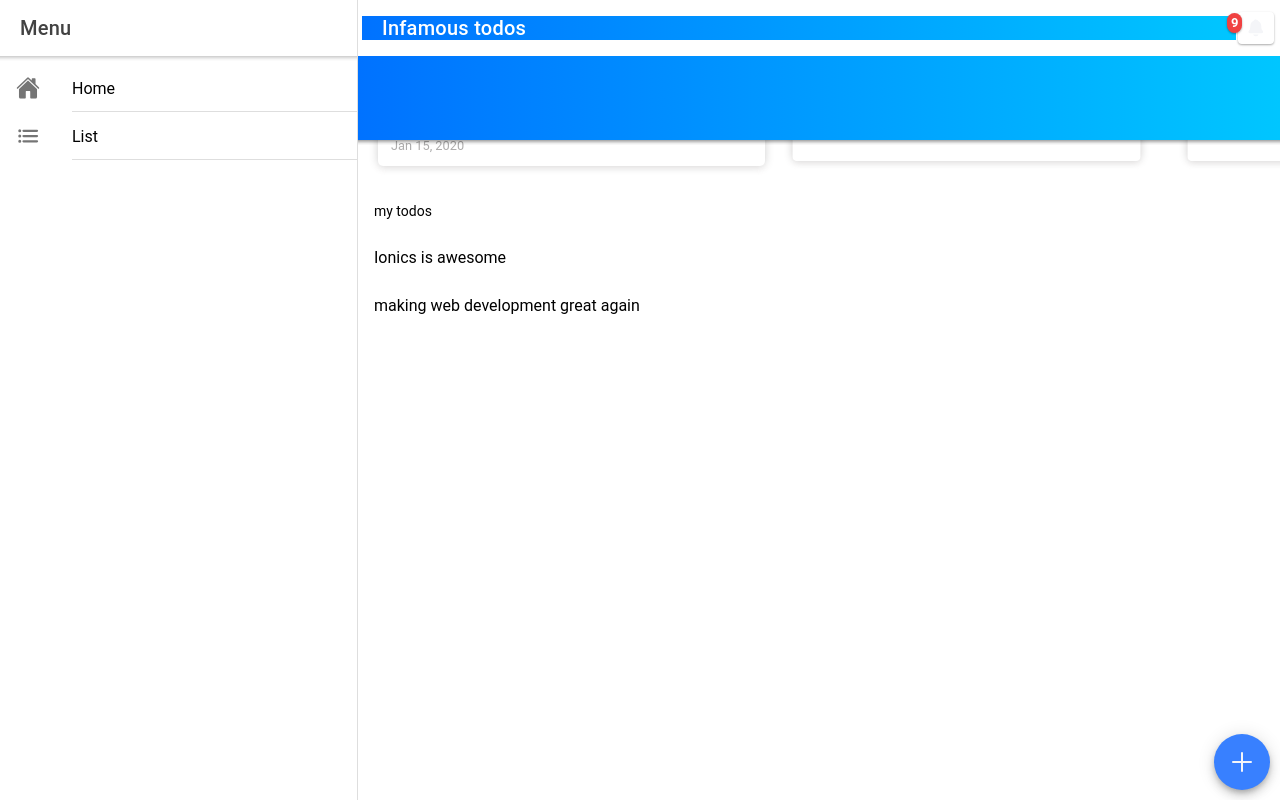
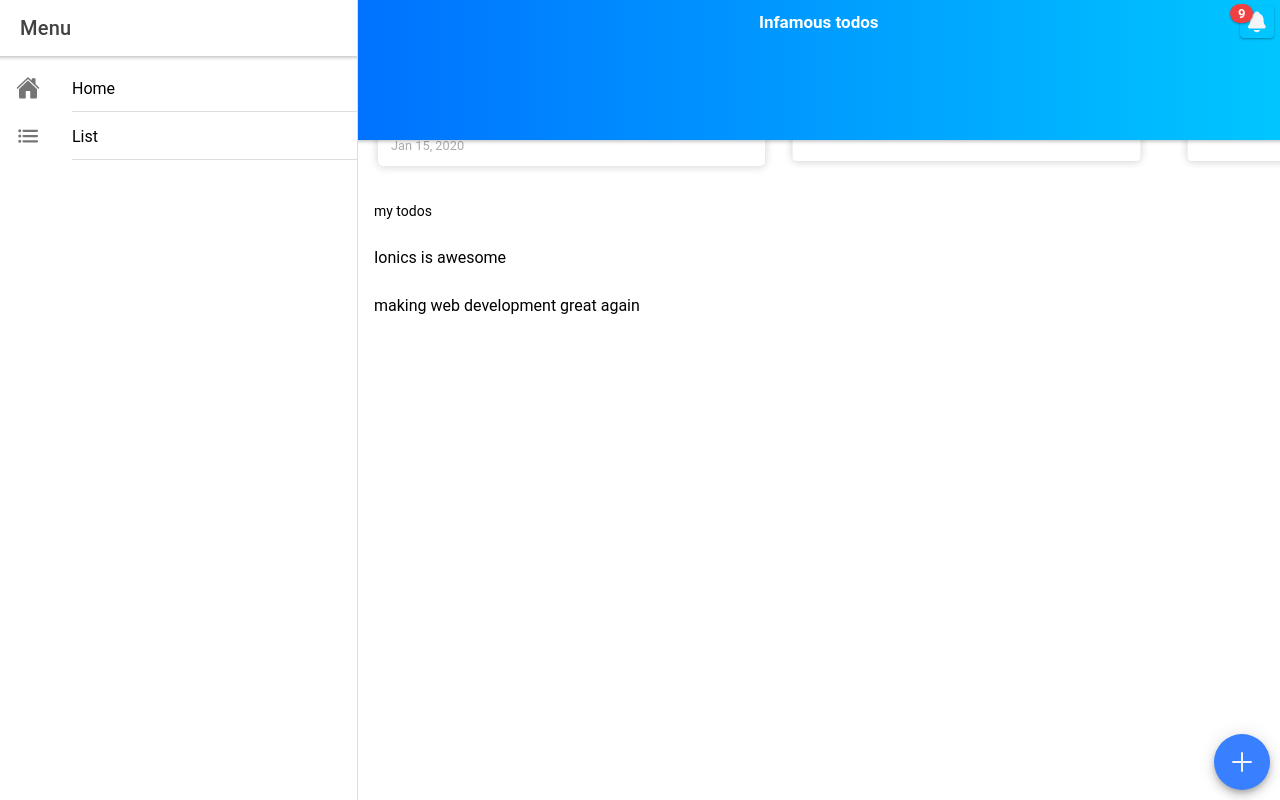
Before and after one commit to BaraaSoft/all-about-ionics, a React (Create React App) app in the folder todo101/: page /home in a window 1280 px wide. Built offline with nearby package versions, Linux system fonts and the light colour scheme.

Commit message:
unified toolbar styled ios/android

```diff
--- a/todo101/src/components/List.js
+++ b/todo101/src/components/List.js
@@ -33,7 +33,7 @@ const ItemDiv = styled(IonItemOption)`
 `;
 
 const IonItemDiv = styled(IonItem)`
-border:1px solid white;
+    border:1px solid white;
     border-radius:10px;
 `;
 
--- /dev/null
+++ b/todo101/src/pages/Home.css
@@ -0,0 +1,5 @@
+.toolbar-container,.toolbar-background{
+    background: #00c6ff;  /* fallback for old browsers */
+  background: -webkit-linear-gradient(to right, #0072ff, #00c6ff);  /* Chrome 10-25, Safari 5.1-6 */
+  background: linear-gradient(to right, #0072ff, #00c6ff); /* W3C, IE 10+/ Edge, Firefox 16+, Chrome 26+, Opera 12+, Safari 7+ */
+}
--- a/todo101/src/pages/Home.js
+++ b/todo101/src/pages/Home.js
@@ -26,9 +26,11 @@ import { book, build, colorFill, grid, trash, add, notifications } from 'ionicon
 import React from 'react';
 
 import styled from 'styled-components';
+import './Home.css';
 
 import { ListTodos } from '../components/List';
-import { SideSlider } from '../components/sideSlider/sideSlider'
+import { SideSlider } from '../components/sideSlider/sideSlider';
+
 
 const TextDiv = styled(IonLabel)`
   height:100%;
@@ -48,16 +50,18 @@ const HeaderDiv = styled(IonHeader)`
   height:140px;
   background-color:blue;
   background: #00c6ff;  /* fallback for old browsers */
-  background: -webkit-linear-gradient(to right, #0072ff, #00c6ff);  /* Chrome 10-25, Safari 5.1-6 */
-  background: linear-gradient(to right, #0072ff, #00c6ff); /* W3C, IE 10+/ Edge, Firefox 16+, Chrome 26+, Opera 12+, Safari 7+ */
+  background: -webkit-linear-gradient(to right, #0072ff, #00c6ff);/* Chrome 10-25, Safari 5.1-6 */
+  background: linear-gradient(to right, #0072ff, #00c6ff) !important; /* W3C, IE 10+/ Edge, Firefox 16+, Chrome 26+, Opera 12+, Safari 7+ */
+
 `;
 const IonToolbarDiv = styled(IonToolbar)`
-  background-color:blue;
   background: #00c6ff;  /* fallback for old browsers */
-  background: -webkit-linear-gradient(to right, #0072ff, #00c6ff);  /* Chrome 10-25, Safari 5.1-6 */
-  background: linear-gradient(to right, #0072ff, #00c6ff); /* W3C, IE 10+/ Edge, Firefox 16+, Chrome 26+, Opera 12+, Safari 7+ */
+  background: -webkit-linear-gradient(to right, #0072ff, #00c6ff); /* Chrome 10-25, Safari 5.1-6 */
+  background: linear-gradient(to right, #0072ff, #00c6ff) !important; /* W3C, IE 10+/ Edge, Firefox 16+, Chrome 26+, Opera 12+, Safari 7+ */
 
   border:none;
+
+
 `;
 
 
@@ -80,7 +84,7 @@ const IonBadgeToolbarDiv = styled(IonBadge)`
   box-shadow: 0 1px 3px rgba(0,0,0,0.12), 0 1px 2px rgba(0,0,0,0.24);
   position: absolute;
   top: 1px;
-  left: -9px;
+  left: -8px;
   border-radius:100px;
 `;
 
@@ -90,9 +94,9 @@ const IonBadgeToolbarDiv = styled(IonBadge)`
 const HomePage = (props) => {
   return (
     <IonPage>
-      <IonHeader>
-        <HeaderDiv>
-          <IonToolbarDiv>
+
+      <HeaderDiv >
+        <IonToolbarDiv mode="ios">
           <IonButtons slot="start">
             <IonMenuButton color="light" />
           </IonButtons>
@@ -106,7 +110,7 @@ const HomePage = (props) => {
         </IonToolbarDiv>
       </HeaderDiv>
 
-      </IonHeader>
+
       <IonContent fullscreen >
         <SideSlider />
         <ListTodos />
```
Lines whose indentation alone changed are shown as unchanged.
